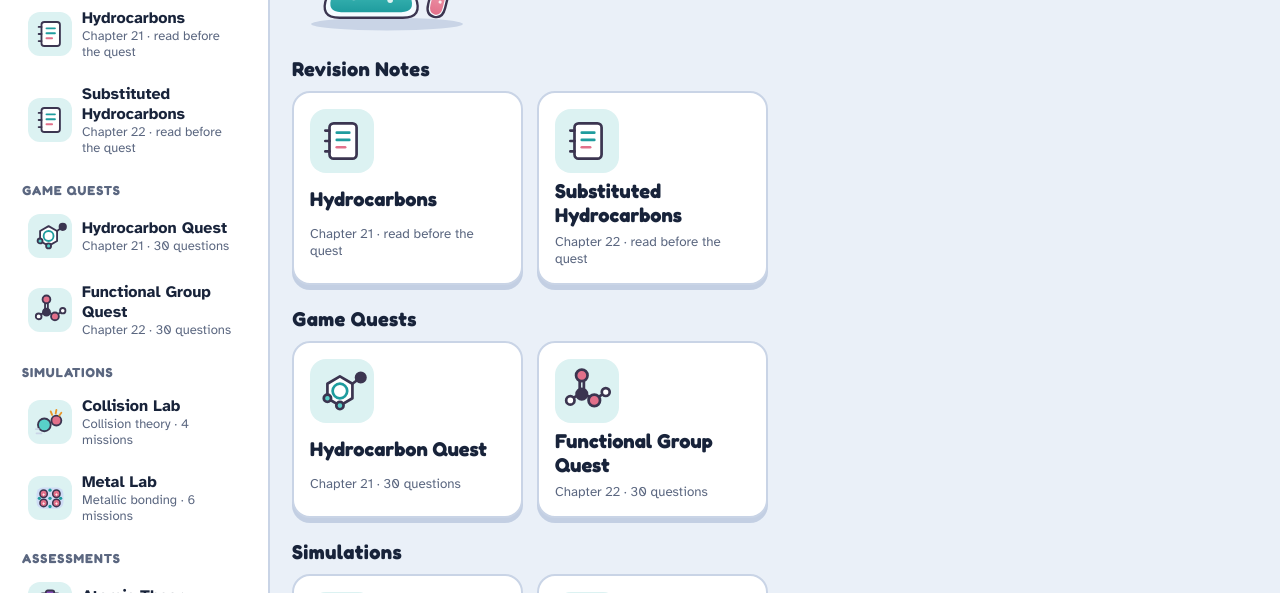
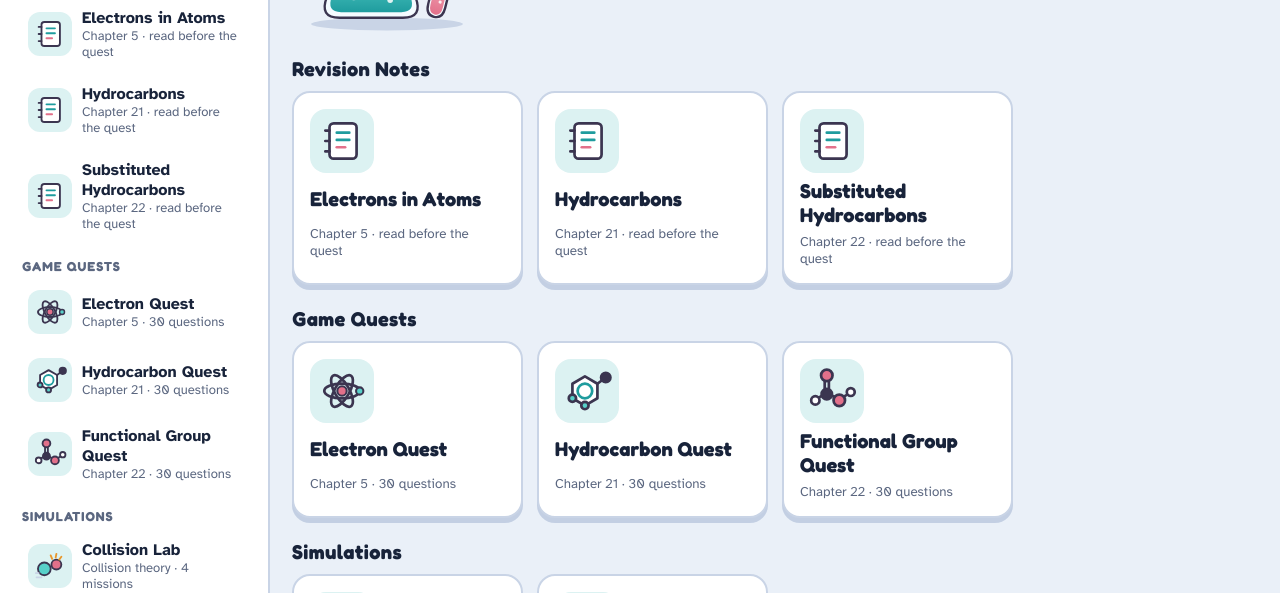
Before and after one commit to mirnaalkarout7/Gamequest, a plain HTML site: page index.html in a window 1280 px wide. Shown: the part 207-800 px from the top of the page. Drawn offline with Linux system fonts and the light colour scheme.

Commit message:
Add files via upload

```diff
--- a/index.html
+++ b/index.html
@@ -94,6 +94,7 @@ iframe{flex:1;width:100%;border:0;background:var(--bg)}
 // ====== ADD NEW ACTIVITIES HERE ======
 // group: 'Simulations' or 'Game Quests' · file: the file name you uploaded
 const ICON={
+  electron:'<svg viewBox="0 0 48 48" aria-hidden="true"><g stroke="#3b3550" stroke-width="2.600" stroke-linejoin="round" stroke-linecap="round" fill="none"><ellipse cx="24" cy="24" rx="17" ry="7"/><ellipse cx="24" cy="24" rx="17" ry="7" transform="rotate(60 24 24)"/><ellipse cx="24" cy="24" rx="17" ry="7" transform="rotate(-60 24 24)"/></g><circle cx="24" cy="24" r="4.5" fill="#e2708a" stroke="#3b3550" stroke-width="2"/><circle cx="41" cy="24" r="3.5" fill="#58d0c9" stroke="#3b3550" stroke-width="2"/></svg>',
   home:'<svg viewBox="0 0 48 48" aria-hidden="true"><g stroke="#3b3550" stroke-width="2.600" stroke-linejoin="round" stroke-linecap="round"><path d="M8 24 L24 9 L40 24" fill="none"/><path d="M12 22 V40 H36 V22 L24 11 Z" fill="#fff"/><path d="M20 40 V29 H28 V40" fill="#58d0c9"/><path d="M31 14 V9 H35 V18" fill="#e2708a"/></g></svg>',
   hydrocarbon:'<svg viewBox="0 0 48 48" aria-hidden="true"><g stroke="#3b3550" stroke-width="2.600" stroke-linejoin="round" stroke-linecap="round"><polygon points="22,10 34,17 34,31 22,38 10,31 10,17" fill="#fff"/><circle cx="22" cy="24" r="7" fill="none" stroke="#1f9c9e"/><path d="M34 17 L42 11" fill="none"/><circle cx="42" cy="11" r="4.500" fill="#3b3550"/><circle cx="10" cy="31" r="3.500" fill="#58d0c9"/><circle cx="22" cy="38" r="3.500" fill="#58d0c9"/></g></svg>',
   note:'<svg viewBox="0 0 48 48" aria-hidden="true"><g stroke="#3b3550" stroke-width="2.600" stroke-linejoin="round" stroke-linecap="round"><rect x="12" y="7" width="26" height="34" rx="4" fill="#fff"/><path d="M12 14 H8 M12 24 H8 M12 34 H8" fill="none"/><path d="M19 16 H31 M19 23 H31" fill="none" stroke="#1f9c9e"/><path d="M19 30 H27" fill="none" stroke="#e2708a"/></g></svg>',
@@ -103,8 +104,10 @@ const ICON={
   metal:'<svg viewBox="0 0 48 48" aria-hidden="true"><rect x="5" y="9" width="38" height="30" rx="9" fill="#cfdcf5"/><g stroke="#3b3550" stroke-width="2.200"><circle cx="15" cy="18" r="5.200" fill="#e2708a"/><circle cx="33" cy="18" r="5.200" fill="#e2708a"/><circle cx="15" cy="31" r="5.200" fill="#e2708a"/><circle cx="33" cy="31" r="5.200" fill="#e2708a"/></g><g fill="#1f9c9e"><circle cx="24" cy="13" r="2.300"/><circle cx="24" cy="24.500" r="2.300"/><circle cx="9" cy="24.500" r="2.300"/><circle cx="39" cy="24.500" r="2.300"/><circle cx="24" cy="36" r="2.300"/></g><g fill="#fff" font-family="Arial" font-weight="700" font-size="7" text-anchor="middle"><text x="15" y="20.500">+</text><text x="33" y="20.500">+</text><text x="15" y="33.500">+</text><text x="33" y="33.500">+</text></g></svg>',
 };
 const ITEMS=[
+  {group:'Revision Notes', title:'Electrons in Atoms',       note:'Chapter 5 · read before the quest', file:'electrons-in-atoms-notes.html', icon:ICON.note},
   {group:'Revision Notes', title:'Hydrocarbons',             note:'Chapter 21 · read before the quest', file:'hydrocarbons-notes.html',             icon:ICON.note},
   {group:'Revision Notes', title:'Substituted Hydrocarbons', note:'Chapter 22 · read before the quest', file:'substituted-hydrocarbons-notes.html', icon:ICON.note},
+  {group:'Game Quests', title:'Electron Quest',         note:'Chapter 5 · 30 questions',  file:'electron-quest.html',         icon:ICON.electron},
   {group:'Game Quests', title:'Hydrocarbon Quest',      note:'Chapter 21 · 30 questions', file:'hydrocarbon-quest.html',      icon:ICON.hydrocarbon},
   {group:'Game Quests', title:'Functional Group Quest', note:'Chapter 22 · 30 questions', file:'functional-group-quest.html', icon:ICON.functional},
   {group:'Simulations', title:'Collision Lab', note:'Collision theory · 4 missions', file:'collision-lab.html', icon:ICON.sim},
```
